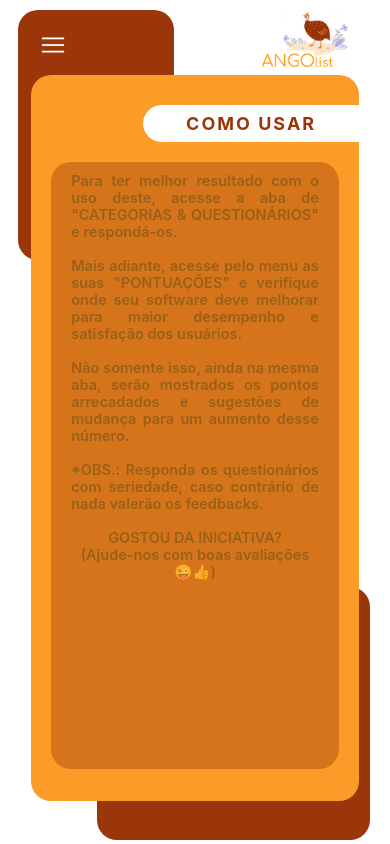
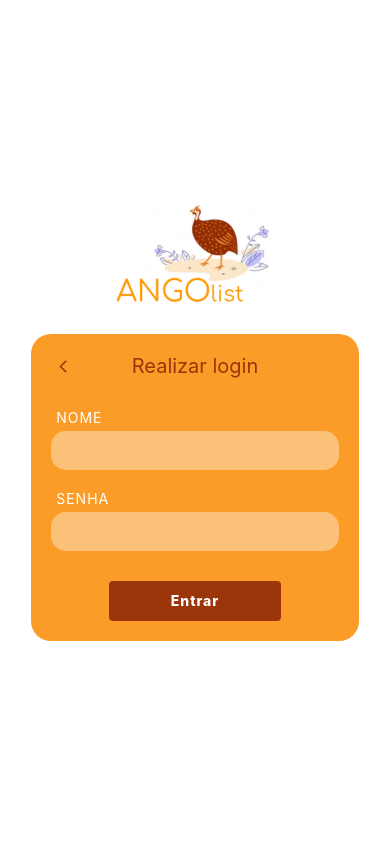
Before and after one commit to R-o-d-r-i-g-o/angolist---mobile, a React Native app: screen /SignIn in a window 390 px wide. Built offline with nearby package versions, Linux system fonts and the light colour scheme.

Commit message:
feat: add login and register screens

```diff
--- /dev/null
+++ b/src/pages/Login/FirstContact/index.tsx
@@ -0,0 +1,24 @@
+import React from 'react-native';
+import {FirstContactTemplate} from '../../../templates/firstContactTemplate';
+import * as S from './styles';
+import {useNavigation} from '@react-navigation/native';
+import {NativeStackNavigationProp} from '@react-navigation/native-stack';
+import {RootStackParams} from '../../../routes';
+
+export const FirstContact = () => {
+  const navigation =
+    useNavigation<NativeStackNavigationProp<RootStackParams>>();
+
+  return (
+    <FirstContactTemplate mainText="Seja bem vindo!" showBackButton={false}>
+      <S.Container>
+        <S.EnterButton onPress={() => navigation.navigate('SignIn')}>
+          <S.TextButton>Login</S.TextButton>
+        </S.EnterButton>
+        <S.EnterButton onPress={() => navigation.navigate('SignUp')}>
+          <S.TextButton>Registrar</S.TextButton>
+        </S.EnterButton>
+      </S.Container>
+    </FirstContactTemplate>
+  );
+};
--- /dev/null
+++ b/src/pages/Login/FirstContact/styles.ts
@@ -0,0 +1,21 @@
+import styled from 'styled-components/native';
+import color from '../../../utils/colors';
+
+const Container = styled.View`
+  gap: 10px;
+`;
+
+const EnterButton = styled.TouchableOpacity`
+  background: ${color.baseBrown};
+  border-radius: 4px;
+  height: 40px;
+`;
+
+const TextButton = styled.Text`
+  margin: auto;
+  color: ${color.baseWhite};
+  font-weight: 800;
+  letter-spacing: 1px;
+`;
+
+export {Container, EnterButton, TextButton};
--- /dev/null
+++ b/src/pages/Login/SignIn/index.tsx
@@ -0,0 +1,33 @@
+import React from 'react-native';
+import {FirstContactTemplate} from '../../../templates/firstContactTemplate';
+import * as S from './styles';
+import {useNavigation} from '@react-navigation/native';
+import {NativeStackNavigationProp} from '@react-navigation/native-stack';
+import {RootStackParams} from '../../../routes';
+
+export const SignIn = () => {
+  const navigation =
+    useNavigation<NativeStackNavigationProp<RootStackParams>>();
+
+  return (
+    <FirstContactTemplate mainText="Realizar login" showBackButton>
+      <S.PageContainer>
+        <S.InputContainer>
+          <S.Label>Nome</S.Label>
+          <S.InputInfo />
+        </S.InputContainer>
+        <S.InputContainer>
+          <S.Label>Senha</S.Label>
+          <S.InputInfo />
+        </S.InputContainer>
+        <S.EnterButton
+          onPress={() => navigation.navigate('Info')}
+          // eslint-disable-next-line react-native/no-inline-styles
+          style={{marginTop: 10}}
+          customWidth={60}>
+          <S.TextButton>Entrar</S.TextButton>
+        </S.EnterButton>
+      </S.PageContainer>
+    </FirstContactTemplate>
+  );
+};
--- /dev/null
+++ b/src/pages/Login/SignIn/styles.ts
@@ -0,0 +1,50 @@
+import styled from 'styled-components/native';
+import color from '../../../utils/colors';
+
+const PageContainer = styled.View`
+  align-items: center;
+  gap: 20px;
+`;
+
+const InputContainer = styled.View`
+  width: 100%;
+  gap: 5px;
+`;
+
+const Label = styled.Text`
+  color: ${color.baseWhite};
+  margin-left: 5px;
+  letter-spacing: 1px;
+  text-transform: uppercase;
+`;
+
+const InputInfo = styled.TextInput`
+  font-size: 15px;
+  color: ${color.baseWhite};
+  background: ${color.lightOrange};
+  border-radius: 15px;
+  padding: 10px 15px;
+`;
+
+const EnterButton = styled.TouchableOpacity<{customWidth: number}>`
+  background: ${color.baseBrown};
+  width: ${props => props.customWidth || '100'}%;
+  border-radius: 4px;
+  height: 40px;
+`;
+
+const TextButton = styled.Text`
+  margin: auto;
+  color: ${color.baseWhite};
+  font-weight: 800;
+  letter-spacing: 1px;
+`;
+
+export {
+  PageContainer,
+  InputContainer,
+  Label,
+  InputInfo,
+  EnterButton,
+  TextButton,
+};
--- /dev/null
+++ b/src/pages/Login/SignUp/index.tsx
@@ -0,0 +1,37 @@
+import React from 'react-native';
+import {FirstContactTemplate} from '../../../templates/firstContactTemplate';
+import * as S from './styles';
+import {useNavigation} from '@react-navigation/native';
+import {NativeStackNavigationProp} from '@react-navigation/native-stack';
+import {RootStackParams} from '../../../routes';
+
+export const SignUp = () => {
+  const navigation =
+    useNavigation<NativeStackNavigationProp<RootStackParams>>();
+
+  return (
+    <FirstContactTemplate mainText="Realizar cadastro" showBackButton>
+      <S.PageContainer>
+        <S.InputContainer>
+          <S.Label>Nome</S.Label>
+          <S.InputInfo />
+        </S.InputContainer>
+        <S.InputContainer>
+          <S.Label>E-mail</S.Label>
+          <S.InputInfo />
+        </S.InputContainer>
+        <S.InputContainer>
+          <S.Label>Senha</S.Label>
+          <S.InputInfo />
+        </S.InputContainer>
+        <S.EnterButton
+          onPress={() => navigation.navigate('Info')}
+          // eslint-disable-next-line react-native/no-inline-styles
+          style={{marginTop: 10}}
+          customWidth={60}>
+          <S.TextButton>Registrar</S.TextButton>
+        </S.EnterButton>
+      </S.PageContainer>
+    </FirstContactTemplate>
+  );
+};
--- /dev/null
+++ b/src/pages/Login/SignUp/styles.ts
@@ -0,0 +1,50 @@
+import styled from 'styled-components/native';
+import color from '../../../utils/colors';
+
+const PageContainer = styled.View`
+  align-items: center;
+  gap: 20px;
+`;
+
+const InputContainer = styled.View`
+  width: 100%;
+  gap: 5px;
+`;
+
+const Label = styled.Text`
+  color: ${color.baseWhite};
+  margin-left: 5px;
+  letter-spacing: 1px;
+  text-transform: uppercase;
+`;
+
+const InputInfo = styled.TextInput`
+  font-size: 15px;
+  color: ${color.baseWhite};
+  background: ${color.lightOrange};
+  border-radius: 15px;
+  padding: 10px 15px;
+`;
+
+const EnterButton = styled.TouchableOpacity<{customWidth: number}>`
+  background: ${color.baseBrown};
+  width: ${props => props.customWidth || '100'}%;
+  border-radius: 4px;
+  height: 40px;
+`;
+
+const TextButton = styled.Text`
+  margin: auto;
+  color: ${color.baseWhite};
+  font-weight: 800;
+  letter-spacing: 1px;
+`;
+
+export {
+  PageContainer,
+  InputContainer,
+  Label,
+  InputInfo,
+  EnterButton,
+  TextButton,
+};
--- a/src/routes/index.tsx
+++ b/src/routes/index.tsx
@@ -1,5 +1,8 @@
-import * as React from 'react';
+import * as React from 'react-native';
 import {Info} from './../pages/Info';
+import {FirstContact} from '../pages/Login/FirstContact';
+import {SignIn} from '../pages/Login/SignIn';
+import {SignUp} from '../pages/Login/SignUp';
 import {Categories} from './../pages/categories';
 import {PopupError} from './../components/popupError';
 import {NavigationContainer} from '@react-navigation/native';
@@ -7,6 +10,9 @@ import {createNativeStackNavigator} from '@react-navigation/native-stack';
 
 export type RootStackParams = {
   Info: any;
+  Login: any;
+  SignIn: any;
+  SignUp: any;
   PopupInfo: any;
   Categories: any;
 };
@@ -15,21 +21,28 @@ const Stack = createNativeStackNavigator<RootStackParams>();
 export const NavigationOptions = () => {
   return (
     <NavigationContainer>
-      <Stack.Navigator initialRouteName={'Info'}>
-        <Stack.Group screenOptions={{headerShown: false}}>
-          {/* normal pages */}
-          <Stack.Screen name={'Info'} component={Info} />
-          <Stack.Screen name={'Categories'} component={Categories} />
+      <Stack.Navigator
+        initialRouteName={'Login'}
+        screenOptions={{headerShown: false}}>
+        <>
+          <Stack.Group>
+            <Stack.Screen name={'Login'} component={FirstContact} />
+            <Stack.Screen name={'SignIn'} component={SignIn} />
+            <Stack.Screen name={'SignUp'} component={SignUp} />
 
-          {/* aux. element */}
-          <Stack.Screen
-            name={'PopupInfo'}
-            component={PopupError}
-            options={{
-              presentation: 'modal',
-            }}
-          />
-        </Stack.Group>
+            <Stack.Screen
+              name={'PopupInfo'}
+              component={PopupError}
+              options={{presentation: 'modal'}}
+            />
+          </Stack.Group>
+
+          {/* need auth */}
+          <Stack.Group>
+            <Stack.Screen name={'Info'} component={Info} />
+            <Stack.Screen name={'Categories'} component={Categories} />
+          </Stack.Group>
+        </>
       </Stack.Navigator>
     </NavigationContainer>
   );
--- /dev/null
+++ b/src/templates/firstContactTemplate/index.tsx
@@ -0,0 +1,44 @@
+import React from 'react-native';
+import * as S from './styles';
+import color from '../../utils/colors';
+import {useNavigation} from '@react-navigation/native';
+import {NativeStackNavigationProp} from '@react-navigation/native-stack';
+import {RootStackParams} from '../../routes';
+
+export type PageAuthPageProps = {
+  showBackButton: boolean;
+  mainText?: string;
+  children: JSX.Element;
+};
+
+export const FirstContactTemplate = (props: PageAuthPageProps) => {
+  const {children, showBackButton, mainText} = props;
+  const navigation =
+    useNavigation<NativeStackNavigationProp<RootStackParams>>();
+
+  return (
+    <S.FullScreen>
+      <S.Content>
+        <S.LogoImage source={require('./../../assets/angolist_logo.png')} />
+        <S.BaseContainer>
+          {(showBackButton || mainText) && (
+            <S.HeadLine>
+              <>
+                <S.BackStep onPress={() => navigation.goBack()}>
+                  {showBackButton && (
+                    <S.BackStepIcon
+                      tintColor={color.baseBrown}
+                      source={require('./../../assets/back_step.png')}
+                    />
+                  )}
+                </S.BackStep>
+                {mainText && <S.Title>{mainText}</S.Title>}
+              </>
+            </S.HeadLine>
+          )}
+          {children}
+        </S.BaseContainer>
+      </S.Content>
+    </S.FullScreen>
+  );
+};
--- /dev/null
+++ b/src/templates/firstContactTemplate/styles.ts
@@ -0,0 +1,59 @@
+import styled from 'styled-components/native';
+import color from '../../utils/colors';
+
+const FullScreen = styled.View`
+  background: ${color.baseWhite};
+  justify-content: space-around;
+  width: 100%;
+  height: 100%;
+`;
+
+const Content = styled.View`
+  align-items: center;
+  gap: 30px;
+  width: 100%;
+`;
+
+const LogoImage = styled.Image`
+  height: 100px;
+  width: 160px;
+`;
+
+const BaseContainer = styled.View`
+  background: ${color.baseOrange};
+  width: 84%;
+  padding: 20px;
+  margin: 0 30px;
+  border-radius: 20px;
+`;
+
+const HeadLine = styled.View`
+  margin-bottom: 30px;
+`;
+
+const BackStep = styled.TouchableOpacity`
+  position: absolute;
+`;
+
+const BackStepIcon = styled.Image`
+  width: 25px;
+  height: 25px;
+`;
+
+const Title = styled.Text`
+  color: ${color.baseBrown};
+  margin: 0 auto;
+  line-height: 25px;
+  font-size: 20px;
+`;
+
+export {
+  FullScreen,
+  Content,
+  HeadLine,
+  BackStep,
+  BackStepIcon,
+  LogoImage,
+  BaseContainer,
+  Title,
+};
```
